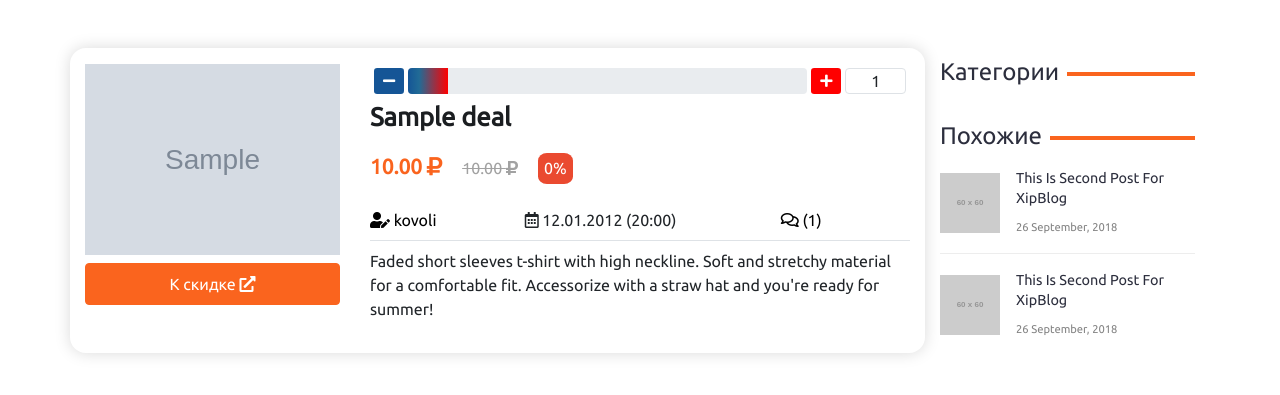
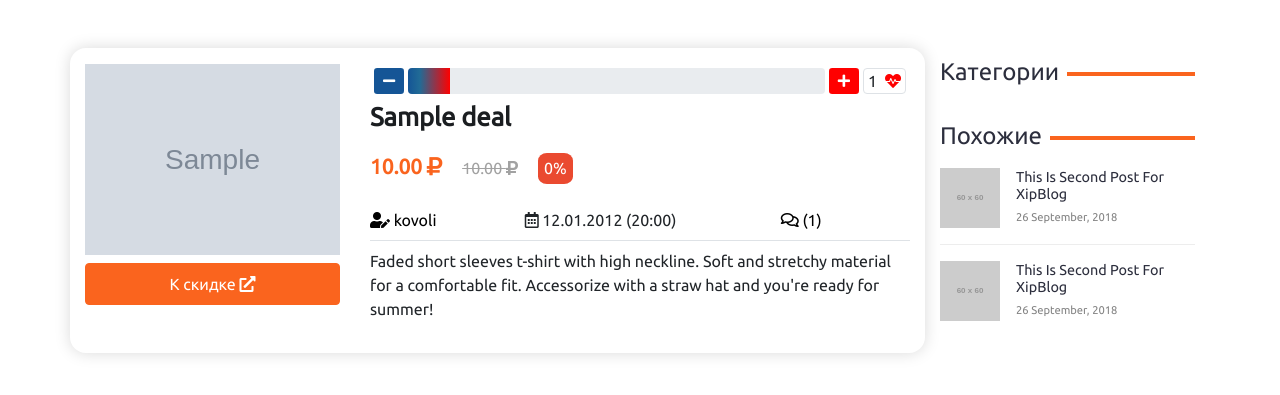
Before and after one commit to kovoli/prace_pro, a Django app: a page that uses templates/deals/deal_cat_list.html in a window 1280 px wide. Shown: the part 76-471 px from the top of the page. Run offline with Django 3.2, Linux system fonts and the light colour scheme; tables that the repository leaves empty hold one stand-in row (values such as "Sample post"); grey boxes marked "Sample" are stand-in pictures; grey boxes labelled with a size stand in for pictures from a placeholder-image service; some libraries are stand-ins or nearby versions.

Commit message:
add html like dislike

```diff
--- a/deals/views.py
+++ b/deals/views.py
@@ -11,7 +11,7 @@ from django.views.decorators.http import require_POST
 from common.decorators import ajax_required
 # sessions
 from .click import ClickComment, ClickDeal
-
+from django.db.models import Count
 
 def home_page(request):
     deals = Deal.objects.all().prefetch_related('comments', 'user_like')
@@ -30,7 +30,7 @@ def deal_single(request, slug):
     # Комментраии
     comments = deal.comments.filter(active=True)
     semilar_products = Deal.objects.filter(category=deal.category) \
-        .exclude(id=deal.id)
+        .annotate(like_count=Count('user_like')).order_by('-like_count').exclude(id=deal.id)
     # Форма для комментариев
     new_comment = None
 
--- a/static/css/main.css
+++ b/static/css/main.css
@@ -104,13 +104,16 @@ a:hover {
 .single-recent-post__title {
     font-size: .9rem;
     color: #2c2e3d;
-    margin-bottom: 0.3rem;
-    line-height: 1.4;
+    line-height: 1.2;
     display: block;
 }
 .single-recent-post__date {
     font-size: 0.7rem;
     color: #838383;
+}
+.sidebar-price {
+    font-size: 0.7rem;
+    color: #fa641e;
 }
 /* Deals List */
 .article-section {
@@ -161,8 +164,8 @@ a .btn-outline-own  {
     background: rgb(21,85,150);
     background: linear-gradient(90deg, rgba(21,85,150,1) 0%, rgba(33,107,150,1) 28%, rgba(255,0,0,1) 100%);
 }
-.like-counter {
-    width: 5rem;
+.like-heart {
+    color: #ff0000;
 }
 .product-box__title {
     font-size: 1.6rem;
--- a/static/js/main.js
+++ b/static/js/main.js
@@ -31,6 +31,7 @@ $(document).ready(function() {
         }
     });
 
+    // LIKE COMMENT
     $('.like_comment').on('click', function(e) {
         e.preventDefault();
         var $this = $(this),
@@ -49,6 +50,7 @@ $(document).ready(function() {
         });
     });
 
+    // LIKE DEAL
     $('.like').on('click', function() {
         var $this = $(this),
             data = $this.data();
@@ -77,6 +79,7 @@ $(document).ready(function() {
         });
     });
 
+    // DISLIKE DEAL
     $('.dislike').on('click', function() {
         var $this = $(this),
             data = $this.data();
@@ -103,11 +106,12 @@ $(document).ready(function() {
         });
     });
 
+    // SLIDER SIDEBAR FOR DEALS
     $('.sidebar-slider').slick({
         vertical: true,
         infinite: true,
         slidesToShow: 5,
-        slidesToScroll: 1,
+        slidesToScroll: 3,
         verticalSwiping: true,
         prevArrow: $('.prev_arrow'),
         nextArrow: $('.next_arrow')
--- a/templates/deals/deal_cat_list.html
+++ b/templates/deals/deal_cat_list.html
@@ -23,7 +23,7 @@
                             <div class="product-box__desc">
                                 <div class="d-flex flex-row justify-content-center p-1" >
                             {% with click_counter=deal.like_counter session=request.session.click_deal deal_id=deal.id|stringformat:"i" %}
-                                <div class="d-flex flex-colum justify-content-between">
+                                <div class="d-flex justify-content-between">
                                     <button class="btn-like-{{ deal_id }} btn btn-sm btn-minus focus shadow-none dislike" data-id="{{ deal.id }}" {% if request.user in deal.user_like.all or deal_id in session %}disabled{% endif %}><i class="fas fa-minus"></i></button>
                                 </div>
                                 <div class="d-block w-100 mx-1">
@@ -31,11 +31,12 @@
                                         <div id="progress-bar-{{ deal.id }}" class="progress-bar" role="progressbar" style="width: {{ click_counter }}0%" aria-valuenow="{{ click_counter }}" aria-valuemin="0" aria-valuemax="10"></div>
                                     </div>
                                 </div>
-                                    <div class="d-flex flex-colum justify-content-between">
+                                    <div class="d-flex justify-content-between">
                                         <button class="btn-like-{{ deal_id }} btn btn-sm btn-plus focus shadow-none like"  data-id="{{ deal.id }}" {% if request.user in deal.user_like.all or deal_id in session %}disabled{% endif %}><i class="fas fa-plus"></i></button>
                                     </div>
-                                    <div class="d-flex flex-colum justify-content-between ml-1 rounded like-counter border">
-                                        <span class="mx-auto counter_like_deal_{{ deal.id }}">{{ click_counter }}</span>
+                                    <div class="d-flex justify-content-between ml-1 rounded like-counter border">
+                                        <span class="mx-1 counter_like_deal_{{ deal.id }}">{{ click_counter }}</span>
+                                        <span class="mx-1 like-heart"><i class="fas fa-heartbeat"></i></span>
                                     </div>
                                 {% endwith %}
                             </div>
```
Also changed, not shown: account/forms.py (+7 -0 lines), templates/deals/deal_single.html (+7 -6 lines), templates/home_page.html (+5 -7 lines).
